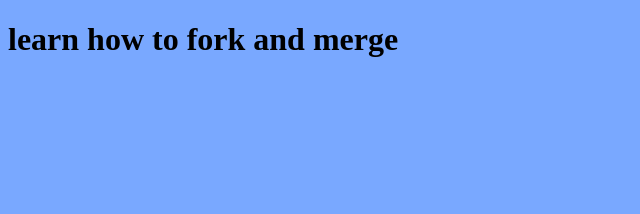
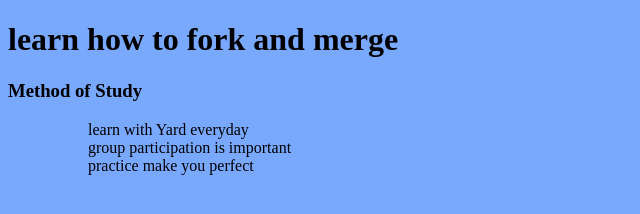
Before and after one commit to yaredlb/group4Practice, a plain HTML site: page indexYared.html in a window 1280 px wide. Shown: the whole page, without its empty margins (0-640 px from the left). Drawn offline with Linux system fonts and the light colour scheme.

Commit message:
elias
list of method

```diff
--- a/indexYared.html
+++ b/indexYared.html
@@ -8,5 +8,14 @@
 </head>
 <body class="blue">
     <h1>learn how to fork and merge</h1>
+    <P><h3>Method of Study</h3></P>
+    <div>
+        <ul>
+            <ol>learn with Yard everyday</ol>
+            <ol>group participation is important</ol>
+            <ol>practice make you perfect</ol>
+        </ul>
+    </div>
+
 </body>
 </html>
```
